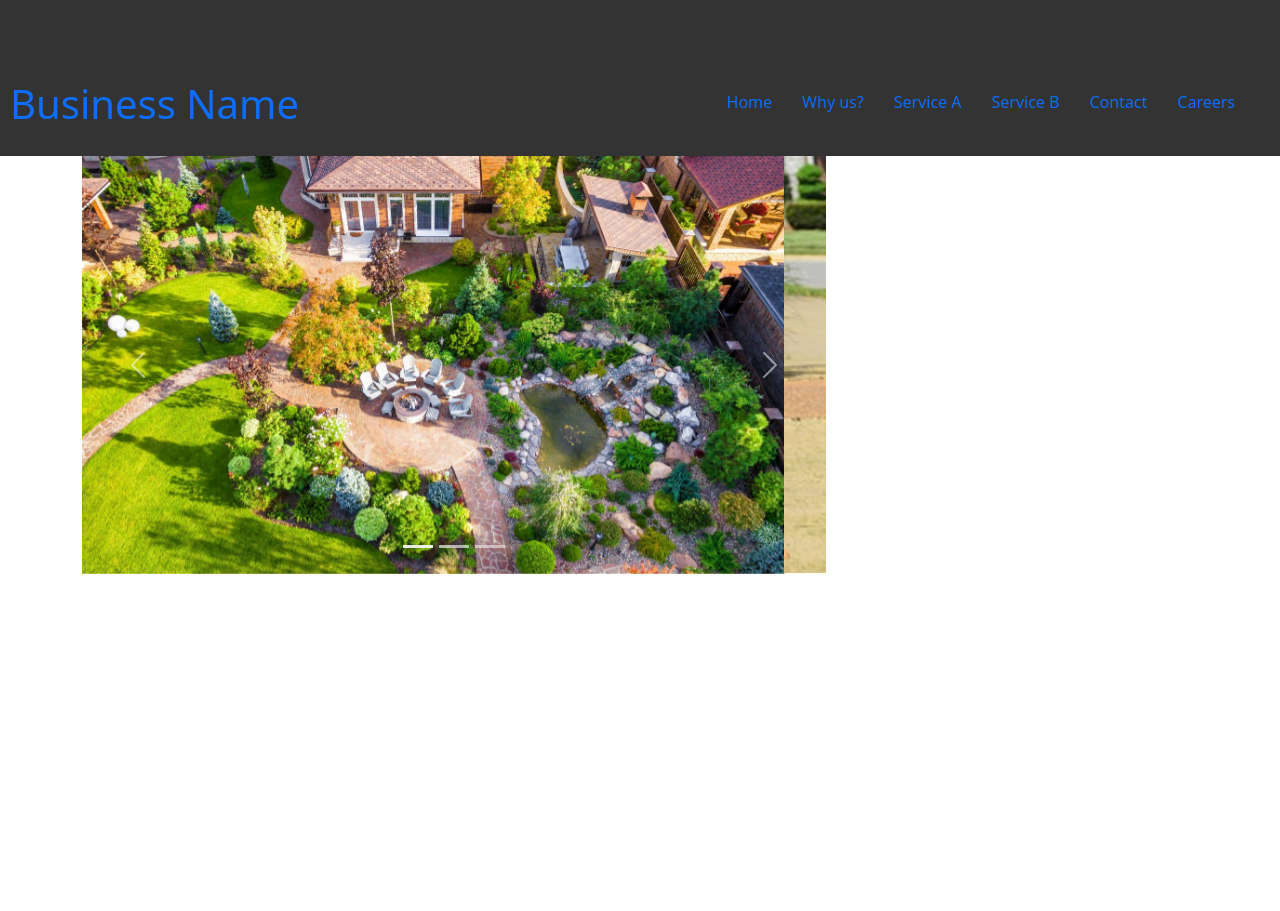
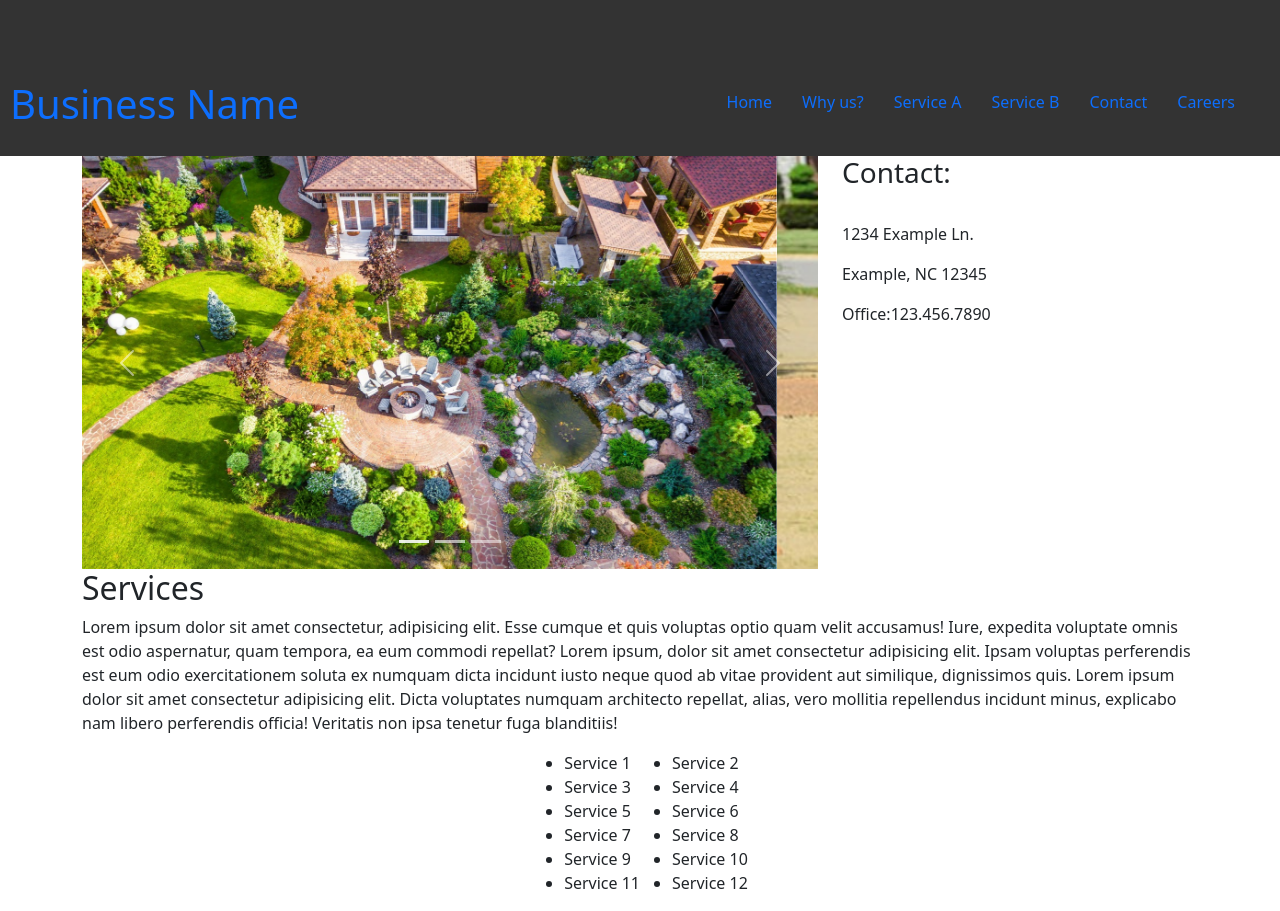
Before and after one commit to tguy5837/smallbusinesstemplate, a plain HTML site: page index.html in a window 1280 px wide. Before the commit the page ends 800 px from the top, so only its background shows below. Drawn offline with nearby package versions, Linux system fonts and the light colour scheme.

Commit message:
fixed routes

```diff
--- a/index.html
+++ b/index.html
@@ -12,16 +12,16 @@
 </head>
 
 <body>
-    <header>
+    <header class="d-flex flex-wrap">
         <h1>
-            <a class="header-link" href="index.html">Business Name</a>
+            <a class="header-link title" href="index.html">Business Name</a>
         </h1>
         <ul class="nav">
             <li class="nav-item">
                 <a class="header-link" href="index.html">Home</a>
             </li>
             <li class="nav-item">
-                <a class="header-link" href="#">Why us?</a>
+                <a class="header-link" href="whyus.html">Why us?</a>
             </li>
             <li class="nav-item">
                 <a class="header-link" href="#">Service A</a>
@@ -30,21 +30,23 @@
                 <a class="header-link" href="#">Service B</a>
             </li>
             <li class="nav-item">
-                <a class="header-link" href="#">Contact</a>
+                <a class="header-link" href="contact.html">Contact</a>
             </li>
             <li class="nav-item">
                 <a class="header-link" href="#">Careers</a>
             </li>
         </ul>
     </header>
-    <main>
-        <article class="container">
-            <div class="col-8">
-            <div id="carouselExampleIndicators" class="carousel slide" data-bs-ride="carousel">
+    <main class="container">
+        <article class="row">
+            <div id="carouselExampleIndicators" class="col-8 carousel slide" data-bs-ride="carousel">
                 <div class="carousel-indicators">
-                  <button type="button" data-bs-target="#carouselExampleIndicators" data-bs-slide-to="0" class="active" aria-current="true" aria-label="Slide 1"></button>
-                  <button type="button" data-bs-target="#carouselExampleIndicators" data-bs-slide-to="1" aria-label="Slide 2"></button>
-                  <button type="button" data-bs-target="#carouselExampleIndicators" data-bs-slide-to="2" aria-label="Slide 3"></button>
+                    <button type="button" data-bs-target="#carouselExampleIndicators" data-bs-slide-to="0"
+                        class="active" aria-current="true" aria-label="Slide 1"></button>
+                    <button type="button" data-bs-target="#carouselExampleIndicators" data-bs-slide-to="1"
+                        aria-label="Slide 2"></button>
+                    <button type="button" data-bs-target="#carouselExampleIndicators" data-bs-slide-to="2"
+                        aria-label="Slide 3"></button>
                 </div>
                 <div class="carousel-inner">
                     <div class="carousel-item active">
@@ -57,15 +59,60 @@
                         <img src="images/mowing.jpg" class="d-block w-100" alt="...">
                     </div>
                 </div>
-                <button class="carousel-control-prev" type="button" data-bs-target="#carouselExampleIndicators" data-bs-slide="prev">
+                <button class="carousel-control-prev" type="button" data-bs-target="#carouselExampleIndicators"
+                    data-bs-slide="prev">
                     <span class="carousel-control-prev-icon" aria-hidden="true"></span>
                     <span class="visually-hidden">Previous</span>
                 </button>
-                <button class="carousel-control-next" type="button" data-bs-target="#carouselExampleIndicators" data-bs-slide="next">
+                <button class="carousel-control-next" type="button" data-bs-target="#carouselExampleIndicators"
+                    data-bs-slide="next">
                     <span class="carousel-control-next-icon" aria-hidden="true"></span>
                     <span class="visually-hidden">Next</span>
                 </button>
             </div>
+            <div class="col">
+                <div class="quick-contact">
+                    <h3>Contact:</h3>
+                    <br />
+                    <p>1234 Example Ln.</p>
+                    <p>Example, NC 12345</p>
+                    <div class="phone-num d-flex">
+                        <p>Office:</p>
+                        <p>123.456.7890</p>
+                    </div>
+                </div>
+            </div>
+        </article>
+        <article class="row">
+            <section class="services col">
+                <h2>Services</h2>
+                <p>Lorem ipsum dolor sit amet consectetur, adipisicing elit. Esse cumque et quis voluptas optio quam
+                    velit accusamus! Iure, expedita voluptate omnis est odio aspernatur, quam tempora, ea eum commodi
+                    repellat? Lorem ipsum, dolor sit amet consectetur adipisicing elit. Ipsam voluptas perferendis est
+                    eum odio exercitationem soluta ex numquam dicta incidunt iusto neque quod ab vitae provident aut
+                    similique, dignissimos quis. Lorem ipsum dolor sit amet consectetur adipisicing elit. Dicta
+                    voluptates numquam architecto repellat, alias, vero mollitia repellendus incidunt minus, explicabo
+                    nam libero perferendis officia! Veritatis non ipsa tenetur fuga blanditiis!</p>
+            </section>
+        </article>
+        <article class="row justify-content-center">
+            <div class="service-list col-8 d-flex justify-content-center">
+                <ul class="service-column">
+                    <li class="service-item">Service 1</li>
+                    <li class="service-item">Service 3</li>
+                    <li class="service-item">Service 5</li>
+                    <li class="service-item">Service 7</li>
+                    <li class="service-item">Service 9</li>
+                    <li class="service-item">Service 11</li>
+                </ul>
+                <ul class="service-column">
+                    <li class="service-item">Service 2</li>
+                    <li class="service-item">Service 4</li>
+                    <li class="service-item">Service 6</li>
+                    <li class="service-item">Service 8</li>
+                    <li class="service-item">Service 10</li>
+                    <li class="service-item">Service 12</li>
+                </ul>
             </div>
         </article>
     </main>
```
Lines whose indentation alone changed are shown as unchanged.
